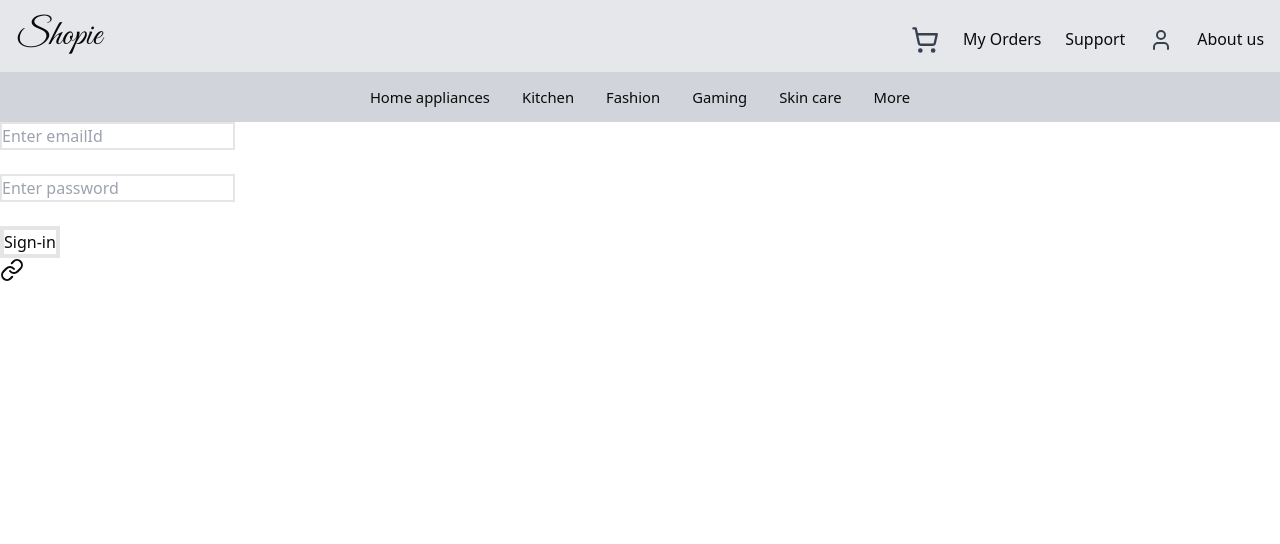
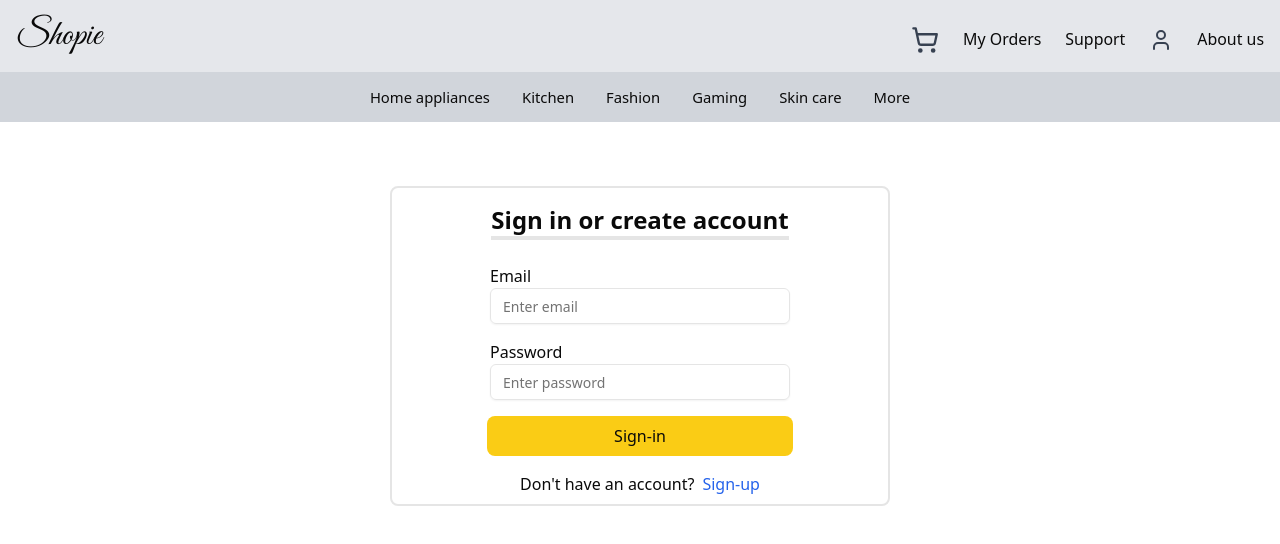
Before and after one commit to Vansh-Bhatia-ctrl/Shopie-An-E-Commerce-Website, a Next.js app: page /login in a window 1280 px wide. Shown: the top 544 px of the page. Built offline with nearby package versions, Linux system fonts and the light colour scheme; no server answers.

Commit message:
Styled the login page

```diff
--- a/app/login/page.js
+++ b/app/login/page.js
@@ -4,7 +4,8 @@ import { onAuthStateChanged, signInWithEmailAndPassword } from "firebase/auth";
 import { useEffect, useState } from "react";
 import { auth } from "../lib/firebaseconfig";
 import { useRouter } from "next/navigation";
-import { Link } from "lucide-react";
+import { Input } from "@/components/ui/input";
+import Link from "next/link";
 
 export default function Login() {
   const router = useRouter();
@@ -38,36 +39,61 @@ export default function Login() {
   }
 
   if (loading) return <p>Loading...</p>;
-
   return (
     <>
-      <form onSubmit={handleSignIn}>
-        <input
-          placeholder="Enter emailId"
+      <div className="flex items-center justify-center mt-16">
+        <div className="border-2 w-96 rounded-lg lg:w-[500px] lg:h-[320px]">
+          <div className="flex flex-col items-center pt-4">
+            <div className="inline-block border-b-4">
+              <h1 className="text-2xl font-semibold">
+                Sign in or create account
+              </h1>
+            </div>
+          </div>
+
+          <div className="p-6">
+            <form
+              onSubmit={handleSignIn}
+              className="flex flex-col items-center justify-center gap-4"
+            >
+              <div>
+                <label htmlFor="email">Email</label>
+                <Input
+                  placeholder="Enter email"
                   type="email"
                   value={email}
                   onChange={(e) => setEmail(e.target.value)}
-          className="border-2"
+                  className="w-[300px]"
+                  required
                 />
-        <br />
-        <br />
-        <input
+              </div>
+              <div>
+                <label htmlFor="password">Password</label>
+                <Input
                   placeholder="Enter password"
                   type="password"
                   value={password}
                   onChange={(e) => setPassword(e.target.value)}
-          className="border-2"
+                  className="w-[300px]"
+                  required
                 />
-        <br />
-        <br />
-        <button type="submit" className="border-4">
+              </div>
+              <button
+                type="submit"
+                className="w-[306px] p-2 bg-yellow-400 hover:bg-yellow-500 rounded-lg"
+              >
                 Sign-in
               </button>
+              <div className="flex gap-2 md:">
+                <p>Don't have an account?</p>
+                <Link href="/signup">
+                  <button className="text-blue-600 hover:border-b-2 hover:border-blue-400">Sign-up</button>
+                </Link>
+              </div>
             </form>
-      <Link href='/signup'>
-
-        Sign-up
-      </Link>
+          </div>
+        </div>
+      </div>
     </>
   );
 }
--- /dev/null
+++ b/components/ui/hover-card.jsx
@@ -0,0 +1,25 @@
+"use client"
+
+import * as React from "react"
+import * as HoverCardPrimitive from "@radix-ui/react-hover-card"
+
+import { cn } from "@/lib/utils"
+
+const HoverCard = HoverCardPrimitive.Root
+
+const HoverCardTrigger = HoverCardPrimitive.Trigger
+
+const HoverCardContent = React.forwardRef(({ className, align = "center", sideOffset = 4, ...props }, ref) => (
+  <HoverCardPrimitive.Content
+    ref={ref}
+    align={align}
+    sideOffset={sideOffset}
+    className={cn(
+      "z-50 w-64 rounded-md border bg-popover p-4 text-popover-foreground shadow-md outline-none data-[state=open]:animate-in data-[state=closed]:animate-out data-[state=closed]:fade-out-0 data-[state=open]:fade-in-0 data-[state=closed]:zoom-out-95 data-[state=open]:zoom-in-95 data-[side=bottom]:slide-in-from-top-2 data-[side=left]:slide-in-from-right-2 data-[side=right]:slide-in-from-left-2 data-[side=top]:slide-in-from-bottom-2 origin-[--radix-hover-card-content-transform-origin]",
+      className
+    )}
+    {...props} />
+))
+HoverCardContent.displayName = HoverCardPrimitive.Content.displayName
+
+export { HoverCard, HoverCardTrigger, HoverCardContent }
--- /dev/null
+++ b/components/ui/input.jsx
@@ -0,0 +1,19 @@
+import * as React from "react"
+
+import { cn } from "@/lib/utils"
+
+const Input = React.forwardRef(({ className, type, ...props }, ref) => {
+  return (
+    <input
+      type={type}
+      className={cn(
+        "flex h-9 w-full rounded-md border border-input bg-transparent px-3 py-1 text-base shadow-sm transition-colors file:border-0 file:bg-transparent file:text-sm file:font-medium file:text-foreground placeholder:text-muted-foreground focus-visible:outline-none focus-visible:ring-1 focus-visible:ring-ring disabled:cursor-not-allowed disabled:opacity-50 md:text-sm",
+        className
+      )}
+      ref={ref}
+      {...props} />
+  );
+})
+Input.displayName = "Input"
+
+export { Input }
--- a/package.json
+++ b/package.json
@@ -9,6 +9,7 @@
     "lint": "next lint"
   },
   "dependencies": {
+    "@radix-ui/react-hover-card": "^1.1.6",
     "@radix-ui/react-popover": "^1.1.6",
     "@radix-ui/react-slot": "^1.1.2",
     "@reduxjs/toolkit": "^2.6.1",
```
Also changed, not shown: 1 other file (tests, documents, lock files or other folders). Lines whose indentation alone changed are shown as unchanged.
